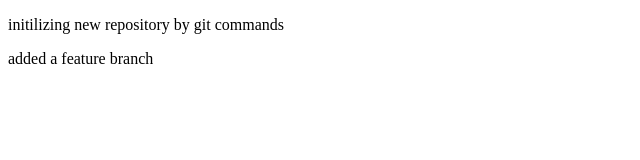
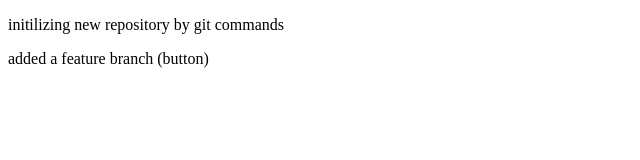
Before and after one commit to sambhusankar/localrepo, a plain HTML site: page index.html in a window 1280 px wide. Shown: the full height of the page, 0-640 px from the left. Drawn offline with Linux system fonts and the light colour scheme.

Commit message:
added a feature

```diff
--- a/index.html
+++ b/index.html
@@ -6,6 +6,6 @@
 </head>
 <body>
   <p>initilizing new repository by git commands</p>
-  <p>added a feature branch</p>
+  <p>added a feature branch (button)</p>
 </body>
 </html>
```
